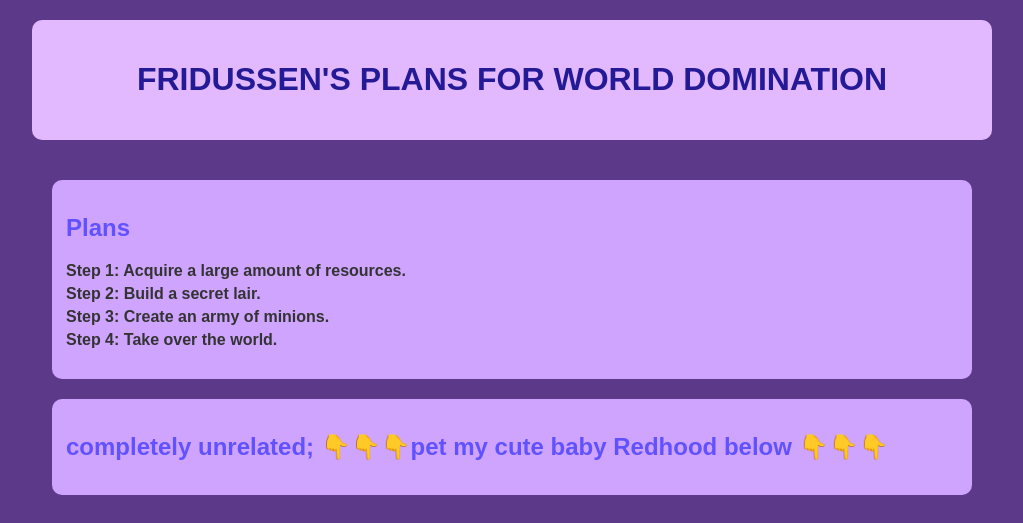
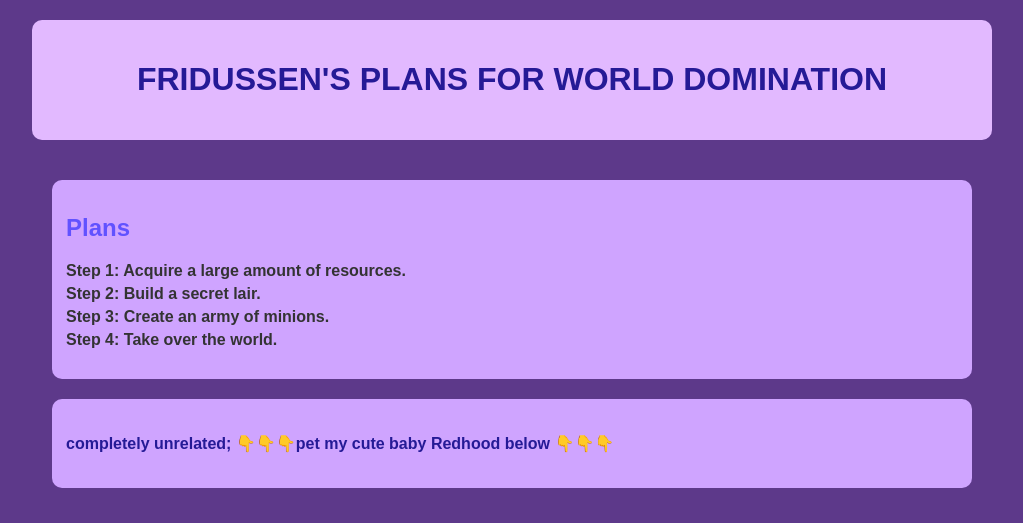
Before and after one commit to Fridussen/Fridussen.github.io, a plain HTML site: page index.html in a window 1280 px wide. Shown: the top 523 px of the page, without its empty margins (128-1151 px from the left). Drawn offline with Linux system fonts and the light colour scheme; a web font is replaced by a local one.

Commit message:
Change contact section heading from h2 to h4 for better hierarchy

```diff
--- a/index.html
+++ b/index.html
@@ -25,7 +25,7 @@
                     </ul>
                 </section>
                 <section id="contact">
-                    <h2>completely unrelated; 👇👇👇pet my cute baby Redhood below 👇👇👇</h2>
+                    <h4>completely unrelated; 👇👇👇pet my cute baby Redhood below 👇👇👇</h4>
 
                 </section>
 
```
